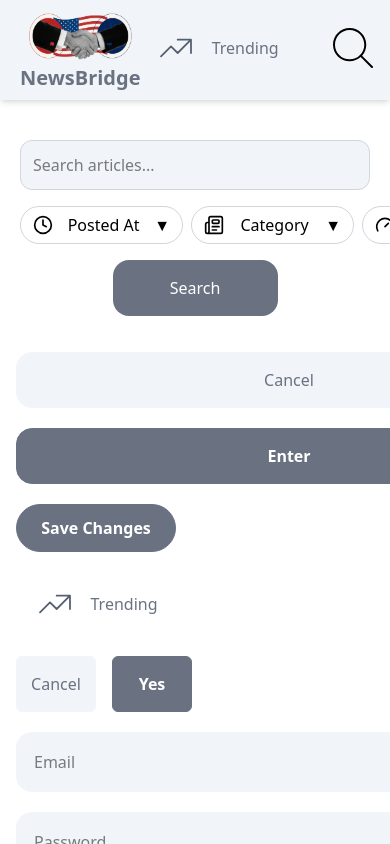
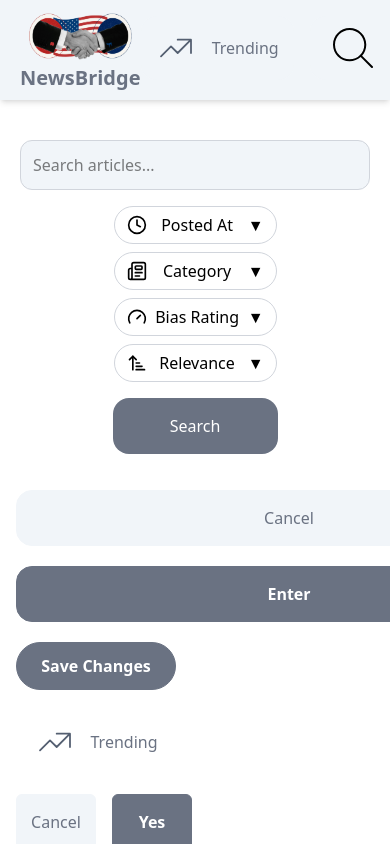
Before and after one commit to ysmazaheri/NewsBridge, a React (Vite) app in the folder frontend/newsbridge/: page / in a window 390 px wide. Both pictures are taken after a click on the button "Search". Shown: the top 844 px of the page. Built offline with nearby package versions, Linux system fonts and the light colour scheme.

Commit message:
Refactor dropdown layout for smaller screens
- Updated dropdown container to stack vertically on small screens

```diff
--- a/frontend/newsbridge/src/components/SearchComponent.tsx
+++ b/frontend/newsbridge/src/components/SearchComponent.tsx
@@ -156,8 +156,8 @@ const SearchComponent = () => {
             )}
 
             {/* Horizontal Dropdown Container */}
-            <div className="flex flex-row space-x-2">
-              {/* Posted at Dropdown */}
+            <div className="flex flex-col justify-center items-center md:flex-row md:w-full space-y-2 md:space-y-0 sm:space-x-2">
+            {/* Posted at Dropdown */}
               <Dropdown
               label="Posted At"
               options={postedAtOptions}
```
